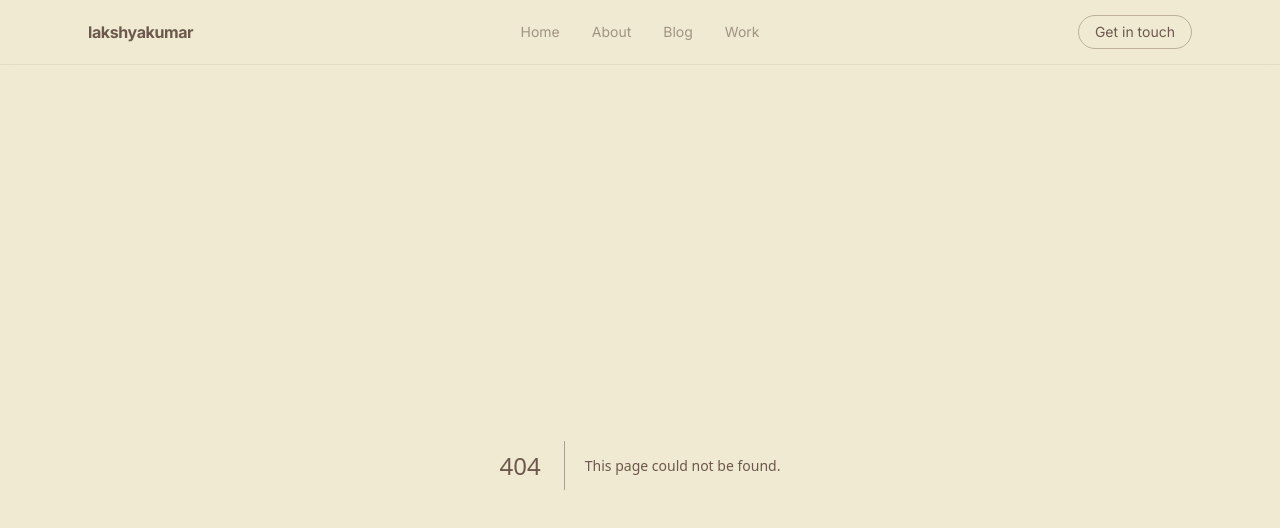
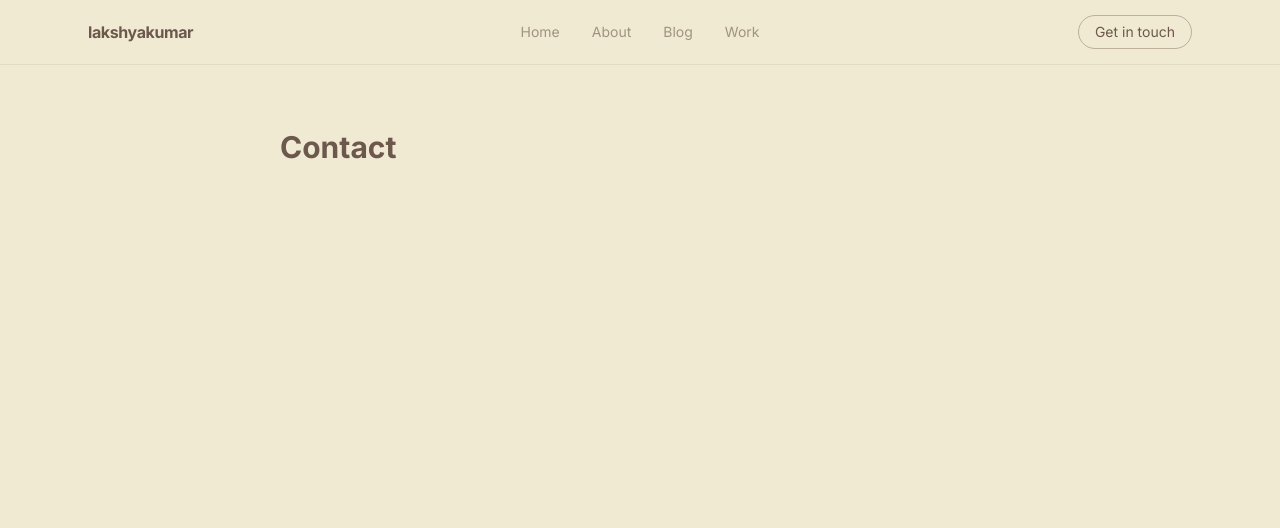
Before and after one commit to Yeatrix/blog, a Next.js app: page /contact in a window 1280 px wide. Before the commit this address had no page. Shown: the top 528 px of the page. Built offline with nearby package versions, Linux system fonts and the light colour scheme.

Commit message:
added about, blog, work, contact pages with starter code

```diff
--- /dev/null
+++ b/src/app/blog/page.tsx
@@ -0,0 +1,7 @@
+export default function BlogPage() {
+  return (
+    <main className="mx-auto max-w-3xl px-6 py-16">
+      <h1 className="text-3xl font-bold text-ash-brown">Blog</h1>
+    </main>
+  );
+}
--- /dev/null
+++ b/src/app/contact/page.tsx
@@ -0,0 +1,7 @@
+export default function ContactPage() {
+  return (
+    <main className="mx-auto max-w-3xl px-6 py-16">
+      <h1 className="text-3xl font-bold text-ash-brown">Contact</h1>
+    </main>
+  );
+}
--- /dev/null
+++ b/src/app/work/page.tsx
@@ -0,0 +1,7 @@
+export default function WorkPage() {
+  return (
+    <main className="mx-auto max-w-3xl px-6 py-16">
+      <h1 className="text-3xl font-bold text-ash-brown">Work</h1>
+    </main>
+  );
+}
```
Also changed, not shown: src/app/blogs/blogs.tsx (deleted).
